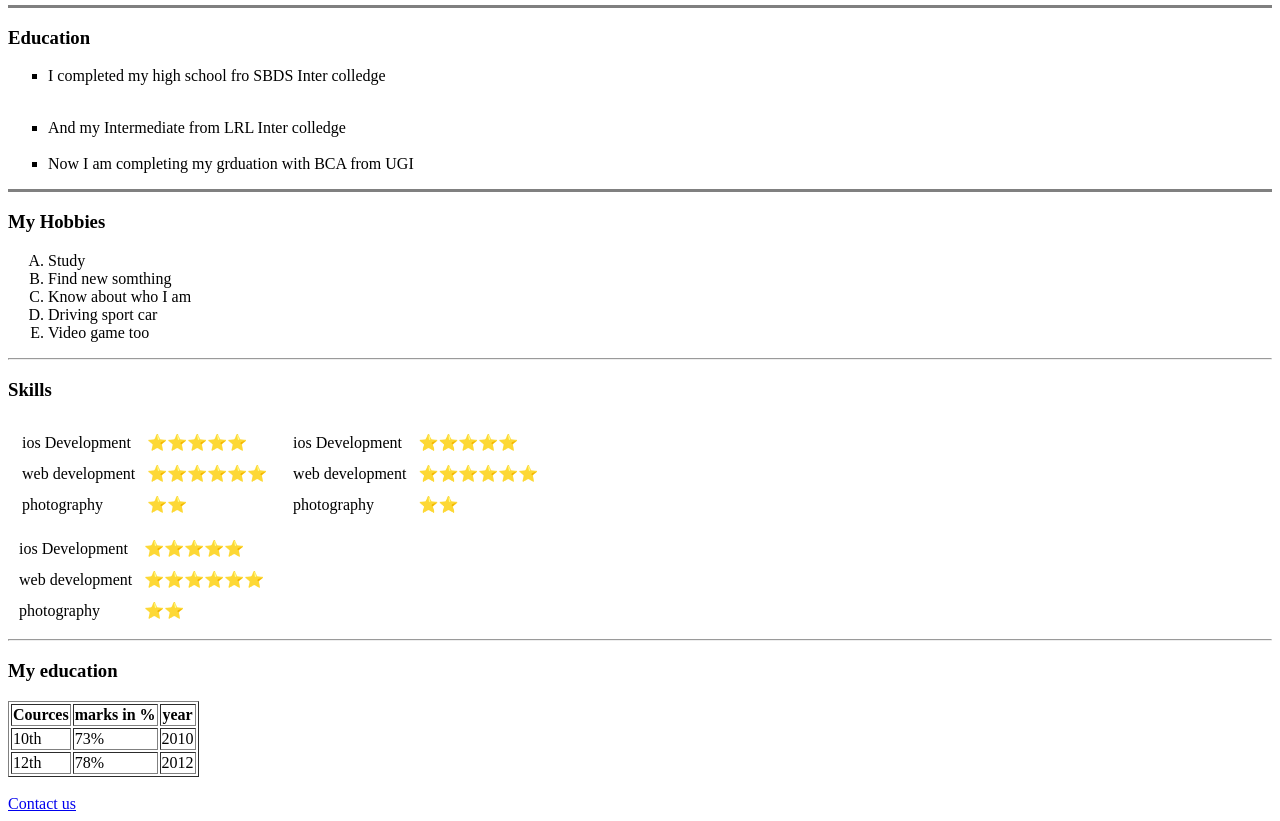
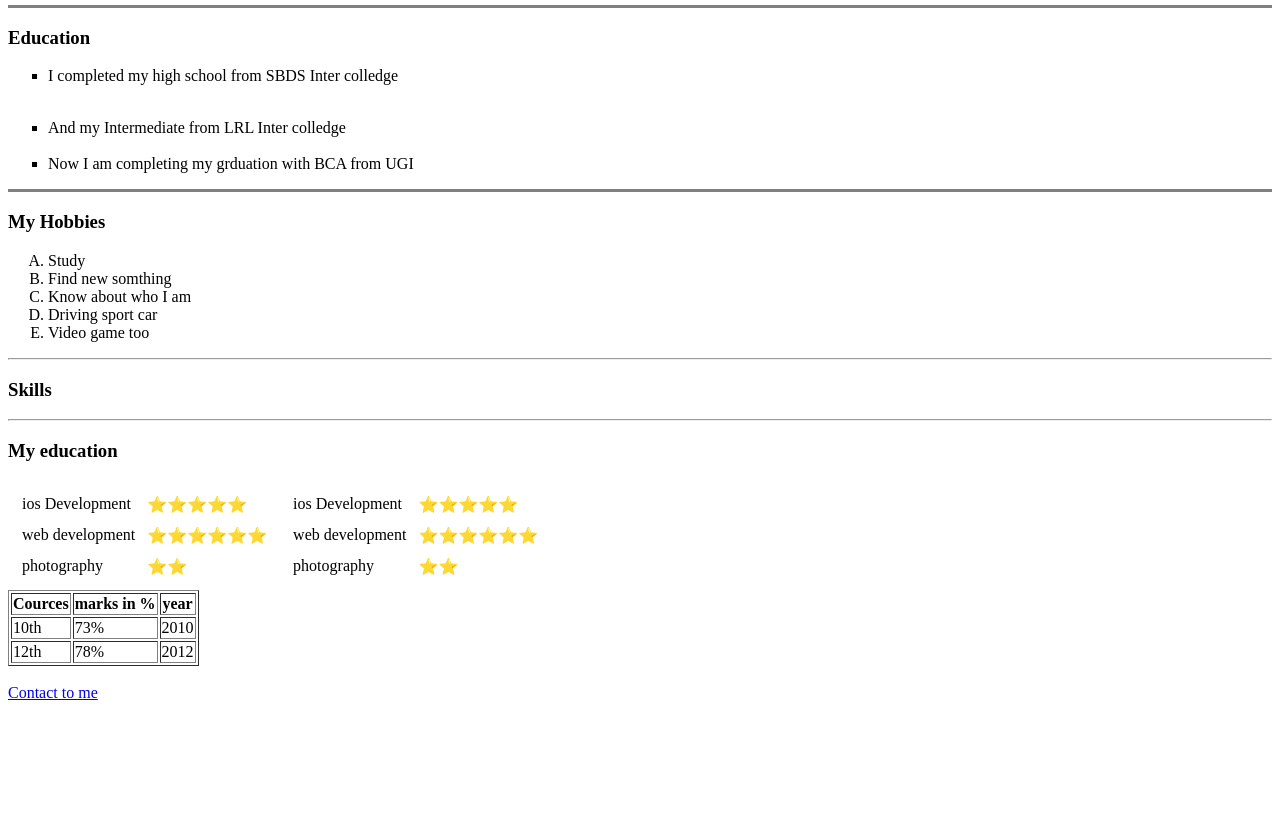
Before and after one commit to Abhanc/using_only_Html, a plain HTML site: page index.html in a window 1280 px wide. Shown: the part 361-1182 px from the top of the page. After the commit the page ends 1071 px from the top, so only its background shows below. Drawn offline with Linux system fonts and the light colour scheme.

Commit message:
html only
I correct some mistake over there

```diff
--- a/index.html
+++ b/index.html
@@ -24,7 +24,7 @@
     <h3>Education</h3>
     <!-- <Ul></Ul> is unorder list(order list i.e sothng fallow arder like 1,2,3,4...) -->
     <ul type="square">
-    <li><p> I completed my high school fro SBDS Inter colledge </li><br><li> And my Intermediate from LRL Inter colledge</li> <br><li>Now I am completing my grduation with BCA from UGI</li></p></ul>
+    <li><p> I completed my high school from SBDS Inter colledge </li><br><li> And my Intermediate from LRL Inter colledge</li> <br><li>Now I am completing my grduation with BCA from UGI</li></p></ul>
     <hr size="3px" noshade="0">
     <h3>My Hobbies</h3>
     <!-- <ol></ol> is order list -->
@@ -80,27 +80,10 @@
 
 
 
-         <table cellspacing="10px">
-            <tr >
-                <td>ios Development</td>
-                <td>⭐⭐⭐⭐⭐</td>
-            </tr>
-            <tr>
-                <td>web development</td>
-                <td>⭐⭐⭐⭐⭐⭐</td>
-            </tr>
-            <tr>
-                <td>photography</td>
-                <td>⭐⭐</td>
-            </tr>
-        </table>
-
-
-
 
         <hr>
         <h3>My education</h3>
-    <table border="1px"><!--it gives the border of tabals tabele-->
+    <table border="1px" cellspace="5px"><!--it gives the border of tabals tabele-->
     <thead>
         <tr>
            <th>Cources</th>
@@ -124,7 +107,7 @@
     </tfoot>
 </table>
 <br>
-<a href="contact.html">Contact us</a>
+<a href="contact.html">Contact to me</a>
 
 </body>
 </html>
```
